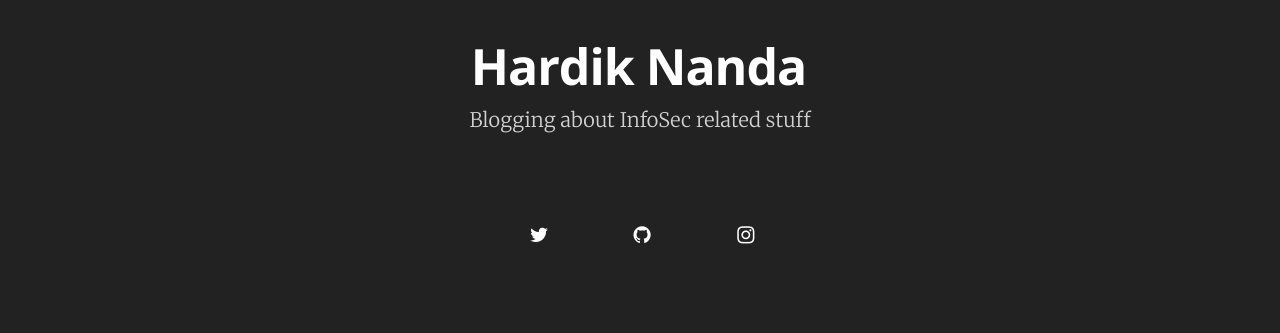
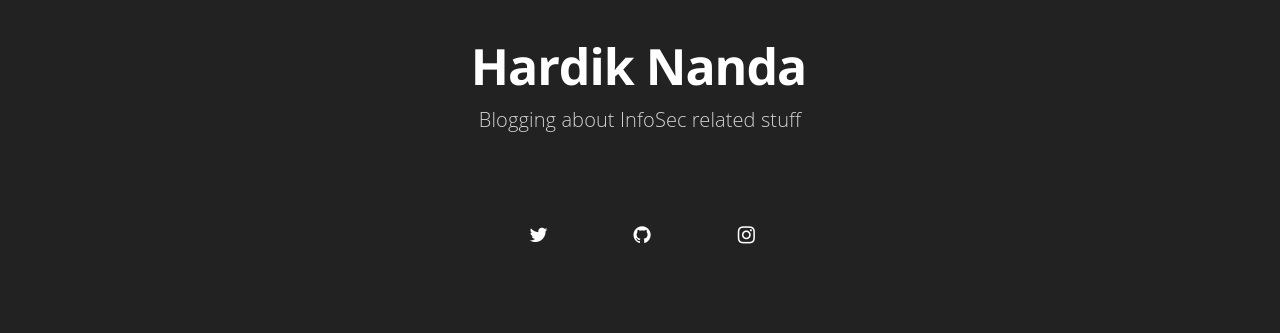
Before and after one commit to r0075h3ll/r0075h3ll.github.io, a Jekyll site: the page built from index.html, in a window 1280 px wide. Shown: the part 299-632 px from the top of the page. Built offline with Jekyll 4.4.1, drawn with Linux system fonts in a browser that asks for light colours; the list of posts is cut into pages by our own code.

Commit message:
Update index.html

```diff
--- a/index.html
+++ b/index.html
@@ -19,7 +19,7 @@ about: 'about.html'
     <div class="vertical">
         <div class="main-header-content inner">
             <h1 class="page-title">{{ site.name }}</h1>
-            <h2 class="page-description">
+            <h2 class="page-description" style="font-family: open sans light;">
             {% if site.description %} {{ site.description }} {% endif %}
             <br>
             <br>
```
